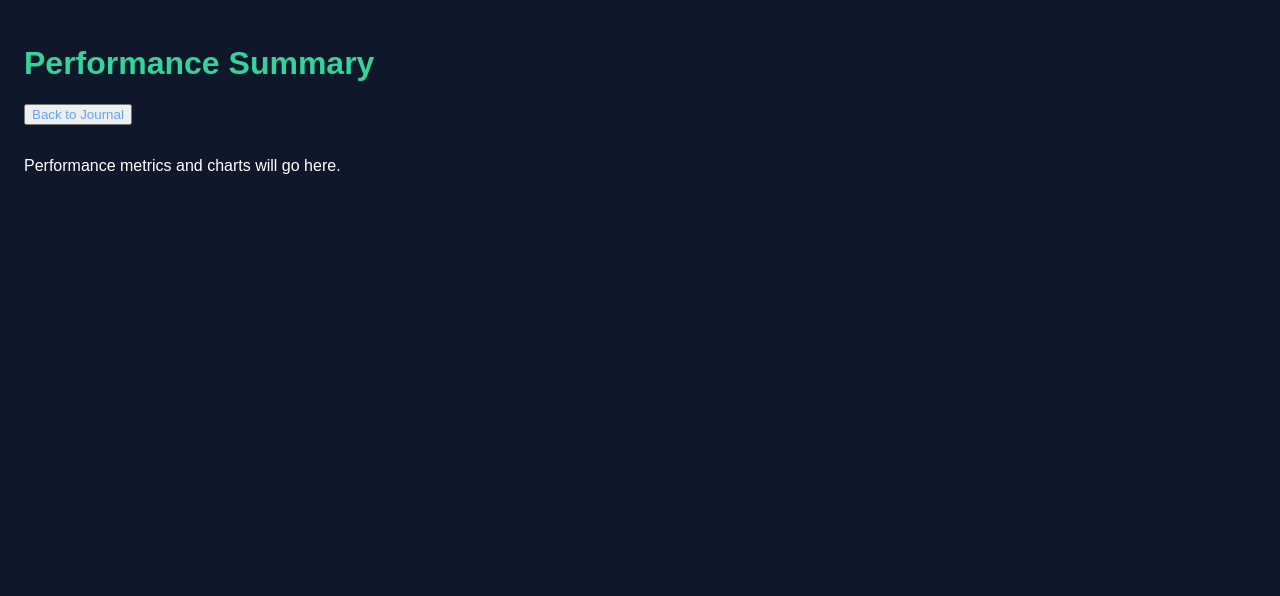
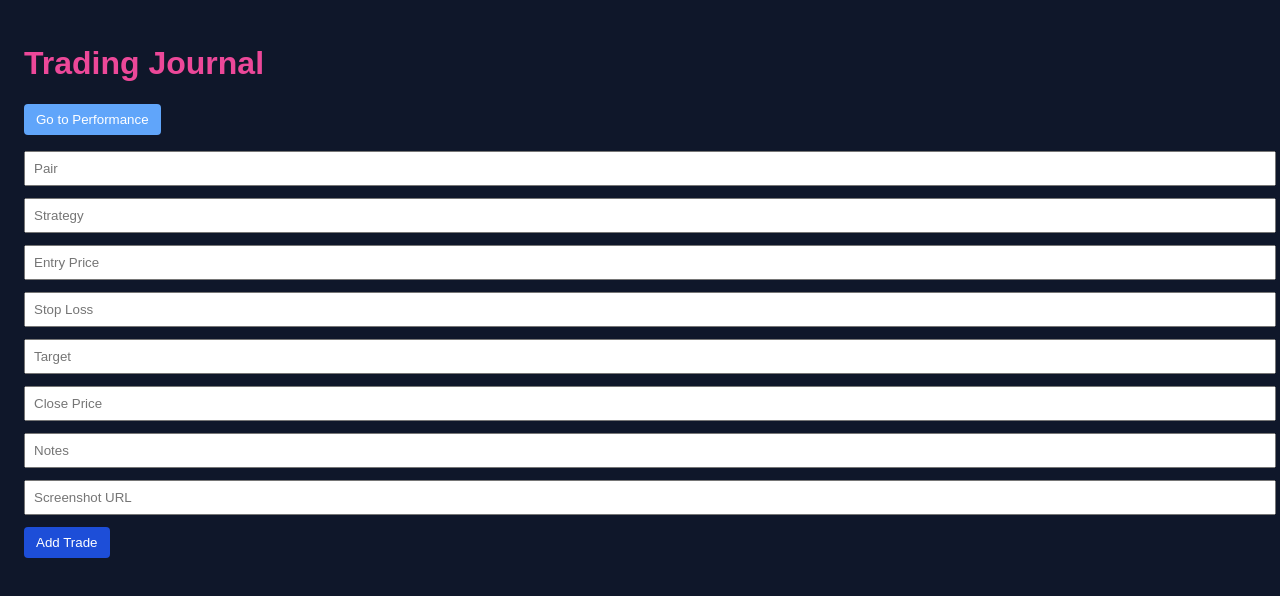
Before and after one commit to Lostkiwi007/Better-Journal-App, a React (Vite) app: page / in a window 1280 px wide. Shown: the top 596 px of the page. Built offline with nearby package versions, Linux system fonts and the light colour scheme.

Commit message:
Restore JournalPage: full form + Go to Performance

```diff
--- a/src/pages/JournalPage.jsx
+++ b/src/pages/JournalPage.jsx
@@ -1,16 +1,176 @@
-// src/pages/PerformancePage.jsx
-import React from "react";
+import React, { useState } from "react";
 import { useNavigate } from "react-router-dom";
 
-export default function PerformancePage() {
+export default function JournalPage() {
+  const [trades, setTrades] = useState([]);
+  const [newTrade, setNewTrade] = useState({
+    pair: "",
+    strategy: "",
+    entry: "",
+    stop: "",
+    target: "",
+    close: "",
+    result: "",
+    rr: "",
+    notes: "",
+    screenshot: ""
+  });
   const navigate = useNavigate();
+
+  const determineResult = (entry, stop, target, close) => {
+    const e = parseFloat(entry);
+    const s = parseFloat(stop);
+    const t = parseFloat(target);
+    const c = parseFloat(close);
+    if (isNaN(e) || isNaN(s) || isNaN(t) || isNaN(c)) return { result: "", rr: "" };
+    const risk = Math.abs(e - s);
+    const reward = Math.abs(t - e);
+    const rr = reward !== 0 ? (Math.abs(c - e) / risk).toFixed(2) : "";
+    let result = "BE";
+    if ((e < t && c >= t) || (e > t && c <= t)) result = "Win";
+    else if ((e < s && c <= s) || (e > s && c >= s)) result = "Loss";
+    return { result, rr };
+  };
+
+  const addTrade = () => {
+    const { result, rr } = determineResult(
+      newTrade.entry,
+      newTrade.stop,
+      newTrade.target,
+      newTrade.close
+    );
+    setTrades([...trades, { ...newTrade, result, rr }]);
+    setNewTrade({
+      pair: "",
+      strategy: "",
+      entry: "",
+      stop: "",
+      target: "",
+      close: "",
+      result: "",
+      rr: "",
+      notes: "",
+      screenshot: ""
+    });
+  };
+
   return (
     <div style={{ backgroundColor: "#0f172a", color: "white", minHeight: "100vh", padding: 24 }}>
-      <h1 style={{ color: "#34d399" }}>Performance Summary</h1>
-      <button onClick={() => navigate("/")} style={{ marginBottom: 16, color: "#60a5fa" }}>
-        Back to Journal
+      <h1 style={{ color: "#ec4899" }}>Trading Journal</h1>
+      <button
+        onClick={() => navigate("/performance")}
+        style={{
+          marginBottom: 16,
+          padding: "8px 12px",
+          backgroundColor: "#60a5fa",
+          color: "white",
+          border: "none",
+          borderRadius: 4,
+          cursor: "pointer",
+        }}
+      >
+        Go to Performance
       </button>
-      <p>Performance metrics and charts will go here.</p>
+
+      <div style={{ marginBottom: 20 }}>
+        <input
+          placeholder="Pair"
+          value={newTrade.pair}
+          onChange={(e) => setNewTrade({ ...newTrade, pair: e.target.value })}
+          style={{ display: "block", marginBottom: 12, padding: 8, width: "100%" }}
+        />
+        <input
+          placeholder="Strategy"
+          value={newTrade.strategy}
+          onChange={(e) => setNewTrade({ ...newTrade, strategy: e.target.value })}
+          style={{ display: "block", marginBottom: 12, padding: 8, width: "100%" }}
+        />
+        <input
+          placeholder="Entry Price"
+          value={newTrade.entry}
+          onChange={(e) => setNewTrade({ ...newTrade, entry: e.target.value })}
+          style={{ display: "block", marginBottom: 12, padding: 8, width: "100%" }}
+        />
+        <input
+          placeholder="Stop Loss"
+          value={newTrade.stop}
+          onChange={(e) => setNewTrade({ ...newTrade, stop: e.target.value })}
+          style={{ display: "block", marginBottom: 12, padding: 8, width: "100%" }}
+        />
+        <input
+          placeholder="Target"
+          value={newTrade.target}
+          onChange={(e) => setNewTrade({ ...newTrade, target: e.target.value })}
+          style={{ display: "block", marginBottom: 12, padding: 8, width: "100%" }}
+        />
+        <input
+          placeholder="Close Price"
+          value={newTrade.close}
+          onChange={(e) => setNewTrade({ ...newTrade, close: e.target.value })}
+          style={{ display: "block", marginBottom: 12, padding: 8, width: "100%" }}
+        />
+        <input
+          placeholder="Notes"
+          value={newTrade.notes}
+          onChange={(e) => setNewTrade({ ...newTrade, notes: e.target.value })}
+          style={{ display: "block", marginBottom: 12, padding: 8, width: "100%" }}
+        />
+        <input
+          placeholder="Screenshot URL"
+          value={newTrade.screenshot}
+          onChange={(e) => setNewTrade({ ...newTrade, screenshot: e.target.value })}
+          style={{ display: "block", marginBottom: 12, padding: 8, width: "100%" }}
+        />
+        <button
+          onClick={addTrade}
+          style={{
+            backgroundColor: "#1d4ed8",
+            color: "white",
+            border: "none",
+            borderRadius: 4,
+            padding: "8px 12px",
+            cursor: "pointer"
+          }}
+        >
+          Add Trade
+        </button>
+      </div>
+
+      <div>
+        {trades.map((trade, idx) => (
+          <div
+            key={idx}
+            style={{
+              backgroundColor: "#1f2937",
+              padding: 12,
+              marginBottom: 12,
+              borderRadius: 4
+            }}
+          >
+            <div><strong>Pair:</strong> {trade.pair}</div>
+            <div><strong>Strategy:</strong> {trade.strategy}</div>
+            <div><strong>Entry:</strong> {trade.entry}</div>
+            <div><strong>Stop:</strong> {trade.stop}</div>
+            <div><strong>Target:</strong> {trade.target}</div>
+            <div><strong>Close:</strong> {trade.close}</div>
+            <div><strong>Result:</strong> {trade.result}</div>
+            <div><strong>R:R:</strong> {trade.rr}</div>
+            <div><strong>Notes:</strong> {trade.notes}</div>
+            {trade.screenshot && (
+              <div style={{ marginTop: 8 }}>
+                <a
+                  href={trade.screenshot}
+                  target="_blank"
+                  rel="noopener noreferrer"
+                  style={{ color: "#60a5fa", textDecoration: "underline" }}
+                >
+                  View Screenshot
+                </a>
+              </div>
+            )}
+          </div>
+        ))}
+      </div>
     </div>
   );
 }
```
